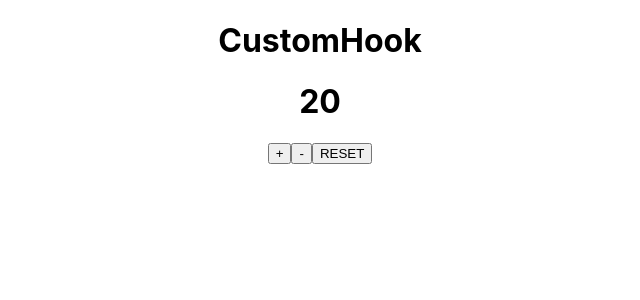
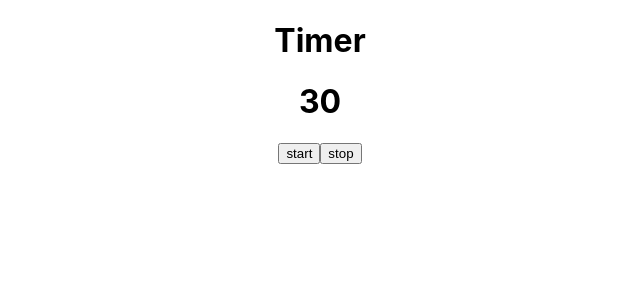
Before and after one commit to BSRINU1996/todo-application, a React (Create React App) app: page / in a window 1280 px wide. Shown: the top 300 px of the page, without its empty margins (320-960 px from the left). Built offline with nearby package versions, Linux system fonts and the light colour scheme.

Commit message:
useref hook for timer

```diff
--- a/src/App.js
+++ b/src/App.js
@@ -9,12 +9,25 @@ import './App.css';
 // import Posts from './Posts';
 // import Timer from './Timer'
 // import Practice from './Practice.js';
-import {useState} from 'react'
-import CustomHook from './CustomHook'
+import {useState,useEffect} from 'react'
+// import {Parent} from './Parent'
+// import CustomHook from './CustomHook';
+import RefPract from './UseRef/index'
+
 
 
 function App() {
-  const [showTimer,setShowTimer] = useState(true);
+  // const [showTimer,setShowTimer] = useState(true);
+  // for pure components
+  // const [id, setId] = useState(1);
+  // const [salary, setSalary] = useState(10000000);
+  // const [age, setAge] = useState(28)
+
+  useEffect(()=>{
+    setInterval(()=>{
+      // setId((prevState)=>prevState+1)
+    },1000)
+  },[])
   return (
     <div className="App">
       {/* <h1>Counter</h1> */}
@@ -29,7 +42,9 @@ function App() {
 
       {/* {showTimer && <Timer/>} */}
       {/* <button onClick={()=>{setShowTimer(!showTimer)}}>{showTimer ? "HIDE COUNTER" : "SHOW COUNTER"   }</button> */}
-       <CustomHook/>
+       {/* <CustomHook/> */}
+      {/* <Parent id={id} salary={salary} age={age}/>  //purecomponents */}
+      <RefPract/>
     </div>
   );
 }
--- /dev/null
+++ b/src/Parent.jsx
@@ -0,0 +1,13 @@
+import React from 'react'
+import PureCompo from './PureCompo';
+
+export const Parent = (props) => {
+    const {id,salary,age} = props;
+    console.log("inside parent component")
+  return (
+    <>
+    <id>Id is :{id}</id>
+    <PureCompo salary={salary} age={age}/>
+    </>
+  )
+}
--- /dev/null
+++ b/src/UseRef/index.js
@@ -0,0 +1,32 @@
+import React from 'react'
+import {useRef,useState} from 'react'
+
+const RefPract = () => {
+    let initialValue = 30;
+   const [count,setCount] =useState(initialValue);
+   const ref =  useRef(null);
+//    console.log(ref);
+   const handleStart =() => {
+    //    console.log(ref.current)
+    if(ref.current !== null) return;
+   const IntervalId = setInterval(()=>{setCount((prev)=>prev-1)},1000);
+        ref.current = IntervalId;
+   }
+  const  handleStop = () =>{
+       clearInterval(ref.current);
+       ref.current = null;
+   }
+  return (
+    <>
+    <h1>
+    Timer
+    </h1>
+    <h1>{count}</h1>
+    <button onClick={handleStart}>start</button>
+    <button onClick={handleStop}>stop</button>
+    {/* {ref.current.map((each,index)=><h1 key={index}>{each}</h1>)} */}
+    </>
+  )
+}
+
+export default RefPract
```
Also changed, not shown: src/PureCompo.jsx (added, +17 -0 lines).
